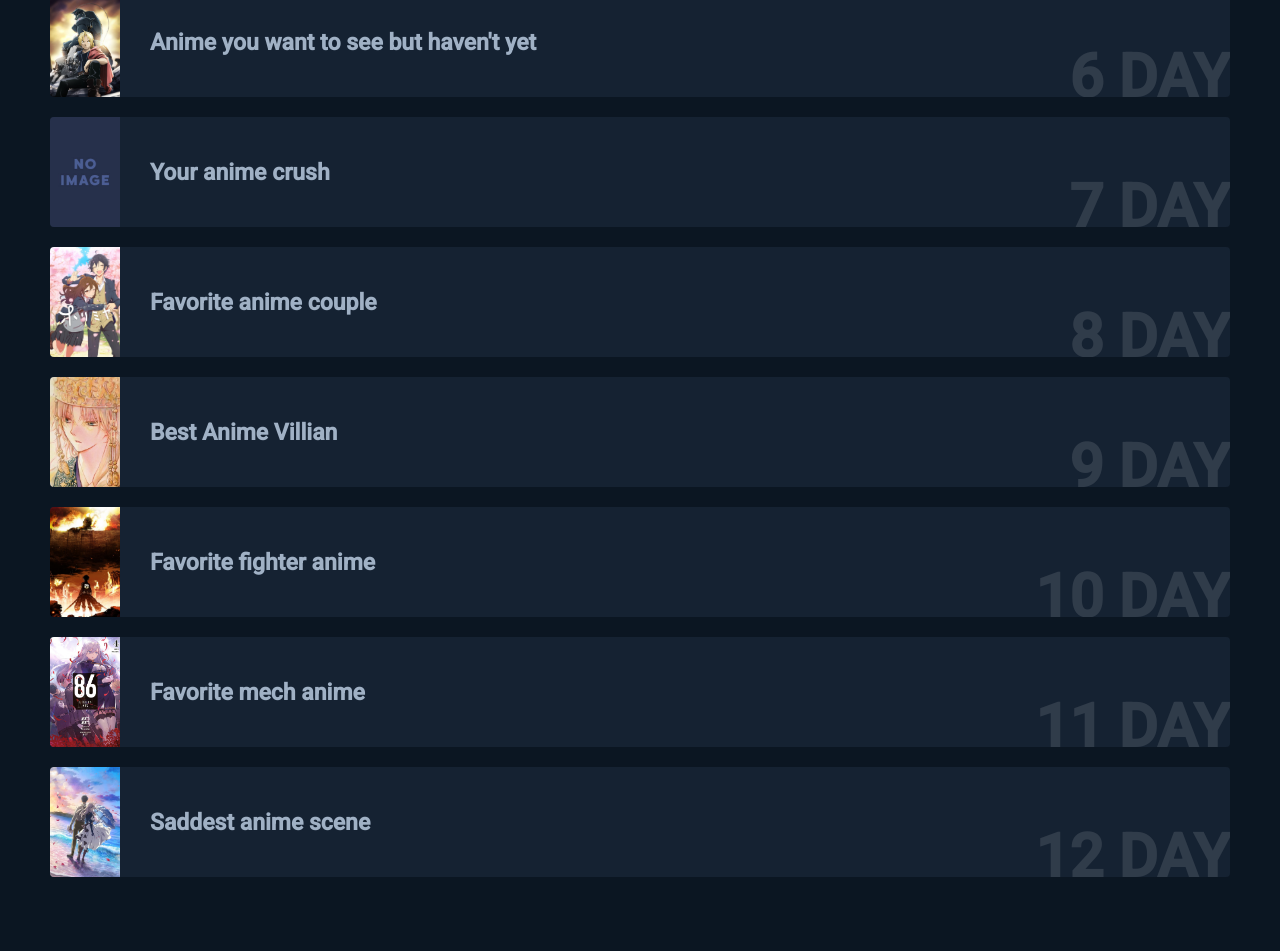
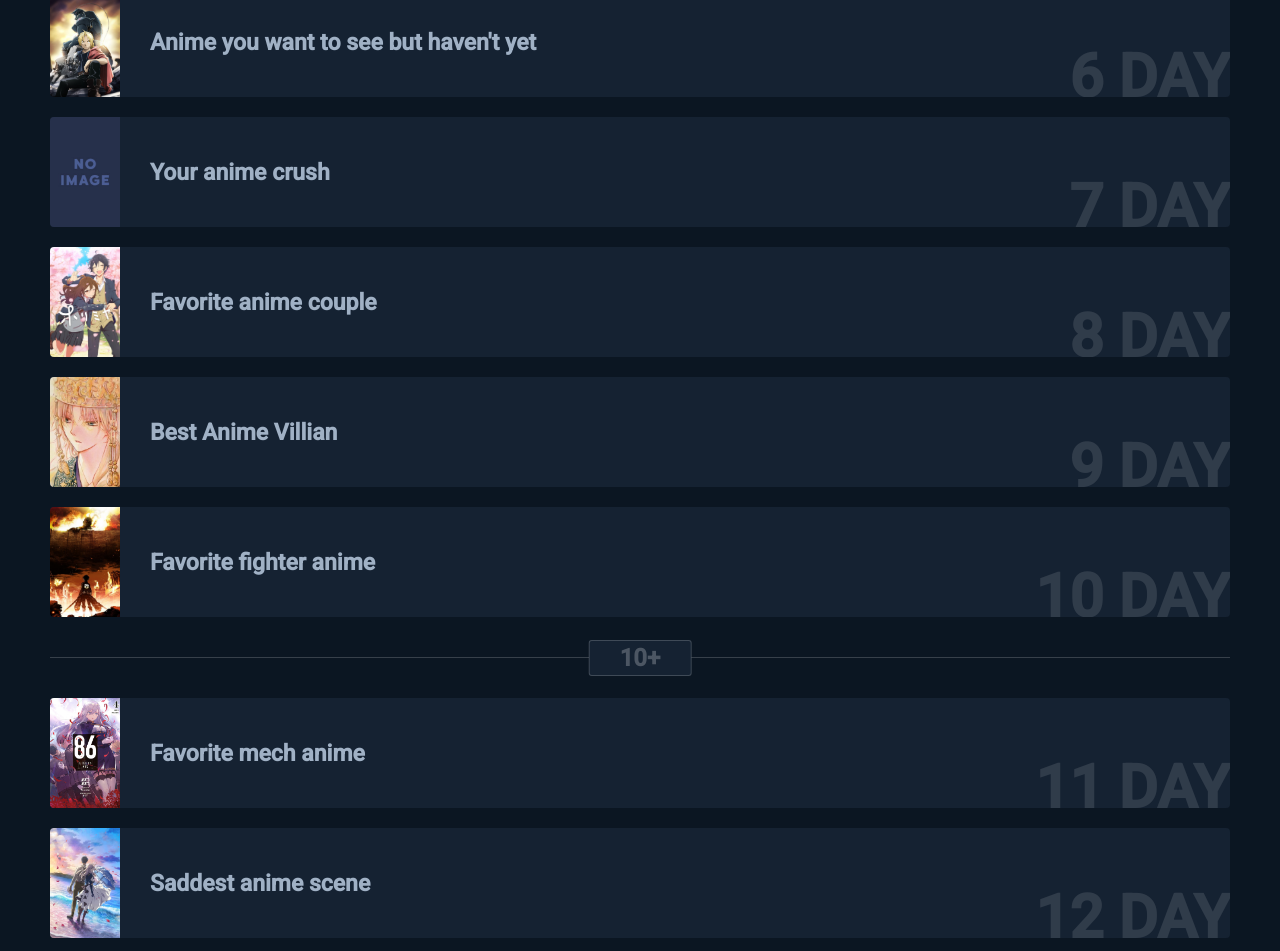
Before and after one commit to stepan323446/anime-achievment-100days, a plain HTML site: page index.html in a window 1280 px wide. Shown: the part 1589-2540 px from the top of the page. Drawn offline with Linux system fonts and the light colour scheme.

Commit message:
HR for 10, 20, 30... in the items

```diff
--- a/css/style.css
+++ b/css/style.css
@@ -87,6 +87,19 @@ h1{
 }
 
 #challenge-items{
+    margin-top: 40px;
+}
+#challenge-items .item,
+#challenge-items .hr-block{
+    display: flex;
+}
+#challenge-items .hr-block{
+    position: relative;
+    height: 1px;
+    width: 100%;
+    background-color: rgba(255, 255, 255, 0.181);
+
+    margin-bottom: 40px;
     margin-top: 40px;
 }
 #challenge-items .item{
@@ -179,6 +192,26 @@ footer{
 a{
     color: rgb(61,180,242);
 }
+#challenge-items .hr-block div{
+    position: absolute;
+    display: block;
+
+    font-size: 24px;
+    font-family: 'Roboto', sans-serif;
+    text-align: center;
+
+    color: rgba(255, 255, 255, 0.238);
+    border: 1px solid rgba(255, 255, 255, 0.181);
+    border-radius: 3px;
+    background-color: var(--block-color);
+    font-weight: 600;
+
+    padding: 5px 30px;
+
+    left: 50%;
+    top: 50%;
+    transform: translate(-50%, -50%);
+}
 
 
 @media only screen and (max-width: 590px) {
--- a/index.html
+++ b/index.html
@@ -13,7 +13,7 @@
 <link href="https://fonts.googleapis.com/css2?family=Montserrat&family=Roboto:wght@100;400;500&family=Secular+One&display=swap" rel="stylesheet">
 
     <link rel="stylesheet" href="css/reset.css">
-    <link rel="stylesheet" href="css/style.css?ver=2.0">
+    <link rel="stylesheet" href="css/style.css?ver=3.0">
   </head>
   <body>
       <header>
@@ -62,7 +62,7 @@
 
       </div>
 
-      <script src="js/main.js?ver=12.0"></script>
+      <script src="js/main.js?ver=12.5"></script>
       <footer>
         Thank you!
       </footer>
--- a/js/main.js
+++ b/js/main.js
@@ -67,6 +67,10 @@ let listItems = [
 const itemsContainer = document.getElementById("challenge-items");
 
 for(let i = 0; i < listItems.length; i++){
+    if((i % 10) == 0 && i != 0){
+        itemsContainer.innerHTML += `<div class="hr-block"><div>${i}+</div></div>`;
+    }
+
     itemsContainer.innerHTML += `
                 <a href="${listItems[i].link}" class="item">
                     <div class="item-img">
```
